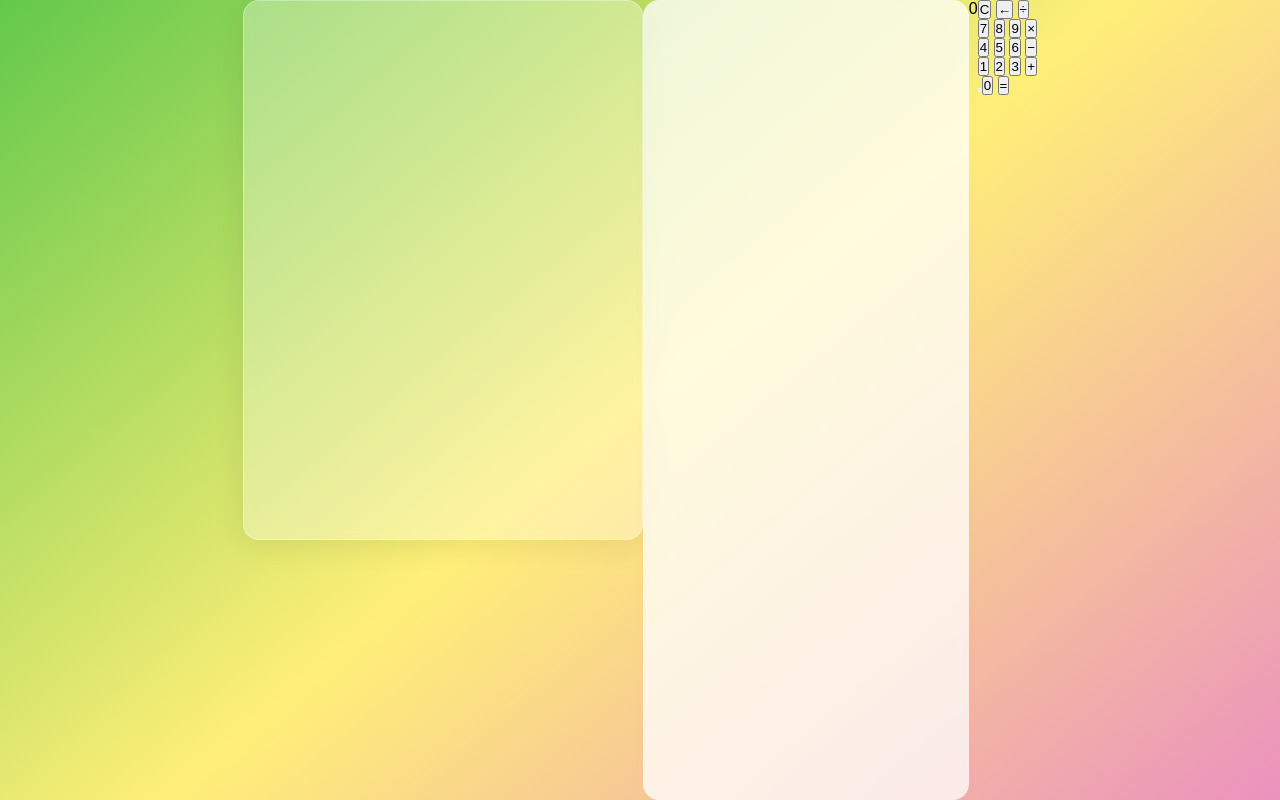
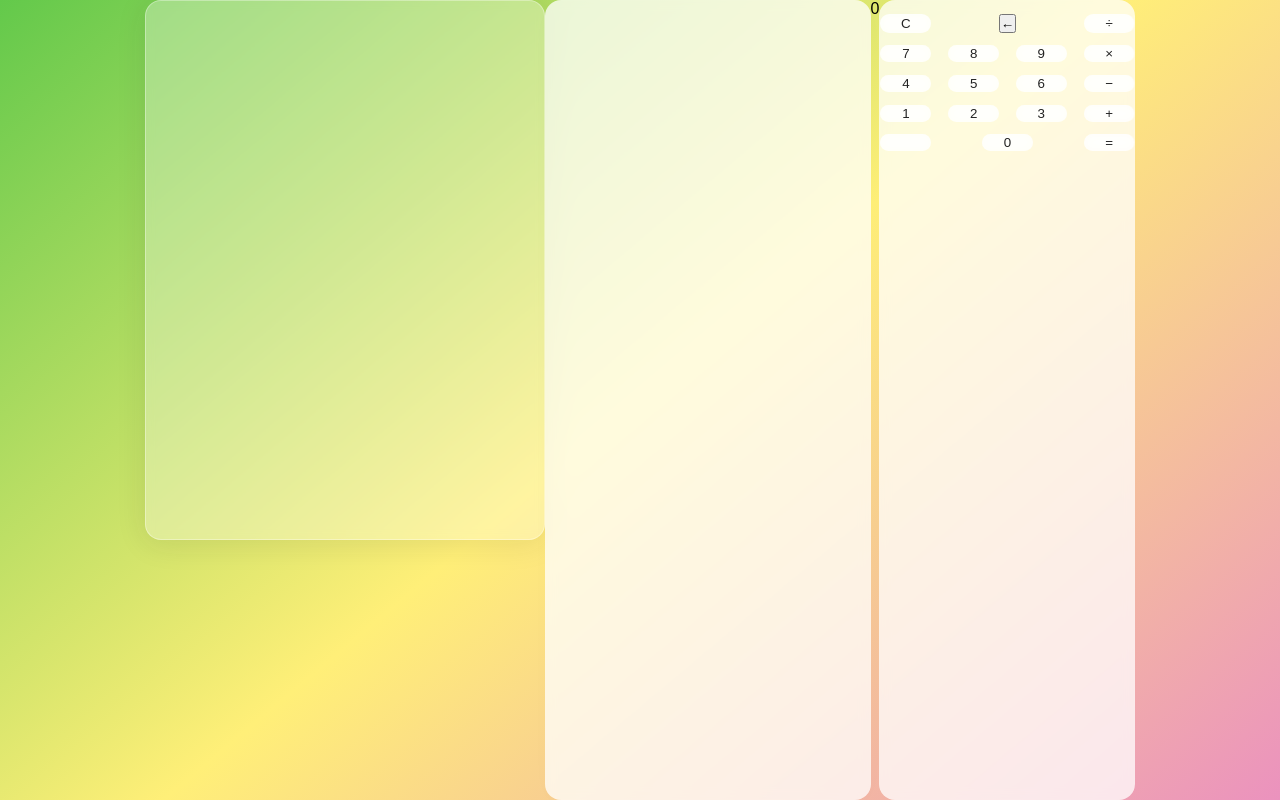
Before and after one commit to theroyalcity/calculator, a plain HTML site: page index.html in a window 1280 px wide. Drawn offline with Linux system fonts and the light colour scheme.

Commit message:
Update style.css

```diff
--- a/style.css
+++ b/style.css
@@ -24,8 +24,6 @@ body{
 .wrapper{
     backdrop-filter: blur(5.5px);
     -webkit-backdrop-filter: blur(5.5px);
-    background: rgba(255, 255, 255, 0.75);
-    border: 1px solid rgba(255, 255, 255, 0.01);
     border-radius: 16px;
     box-shadow: 0 4px 30px rgba(35, 35, 35, 0.1);
     color: #232323;
@@ -51,5 +49,23 @@ body{
     padding: 20px;
     text-aligin: right;
     width: 326px;
+}
+
+.calc-button-row{
+    display: flex;
+    justify-content: space-between;
+    margin: 5% 0;
+}
+
+.calc-button{
+    backdrop-filter: blur(5.5px);
+    -webkit-backdrop-filter: blur(5.5px);
+    background: rgba(255, 255, 255, 0.75);
+    border: 1px solid rgba(255, 255, 255, 0.01);
+    border-radius: 16px;
+    box-shadow: 0 4 px 30px rgba(35, 35, 35, 0.1);
+    color: #232323;
+    flex-basis: 20%;
+    font-family: inherit;
 
 }
```
